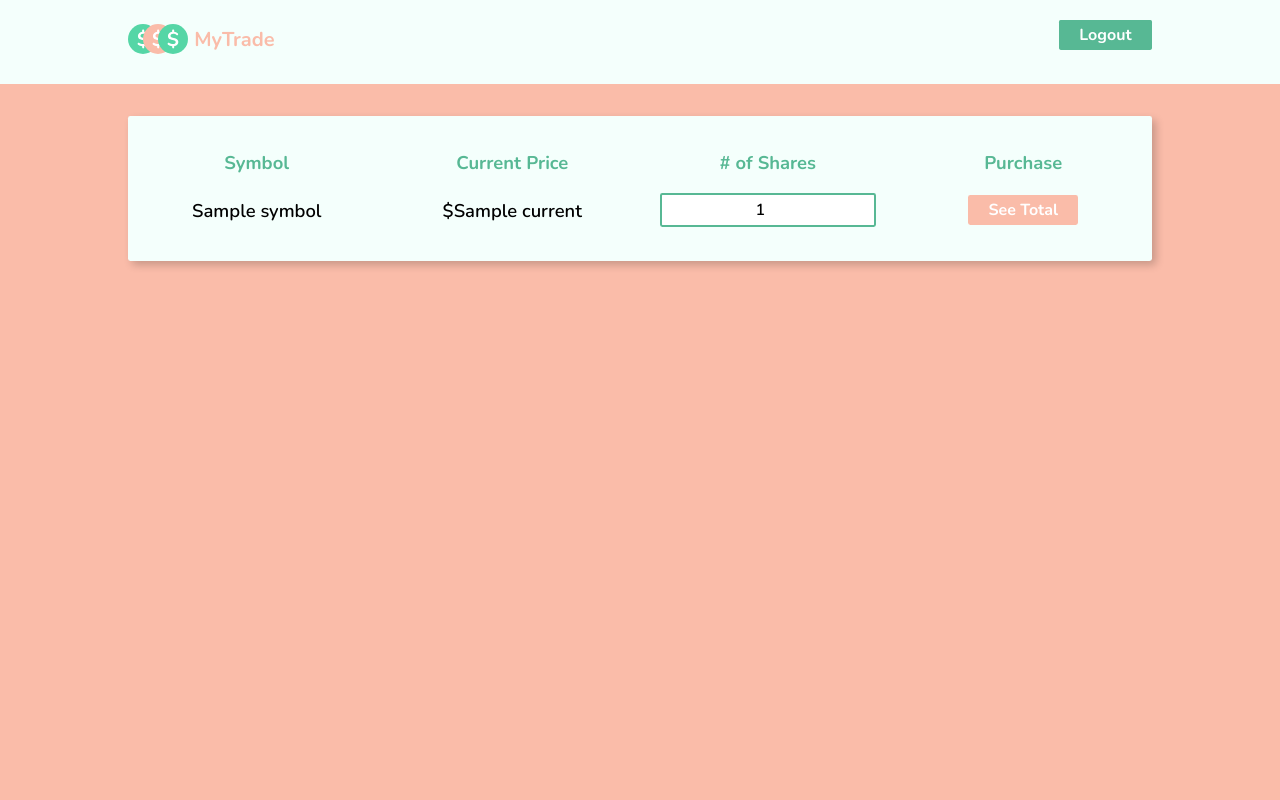
After one commit to connorskorburg/My-Trade, a Django app: template app/templates/search.html in a window 1280 px wide. The commit adds this page. Run offline with Django 3.2, Linux system fonts and the light colour scheme; the template is opened without the code that fills it: most values are stand-ins (such as "Sample title", 1, 10 or a date in 2020).

Commit message:
set up search page

```diff
--- a/app/static/css/style.css
+++ b/app/static/css/style.css
@@ -549,6 +549,39 @@ html, body{
     margin-left: 2.5%;
   }
 
+/* search results */
+#search-results {
+  width: 100%;
+  padding: 116px 5%;
+}
+  #search-table {
+    width: 100%;
+    background-color: var(--bgColor);
+    padding: 2rem 0;
+    border-radius: 0.15rem;
+    box-shadow: 4px 4px 8px rgba(0, 0, 0, 0.2);
+  }
+  #search-table th {
+    color: var(--primary);
+  }
+  #search-table td, #search-table th {
+    width: 25%;
+    font-size: 1.15rem;
+    text-align: center;
+  }
+  #search-table td {
+    padding-top: 1rem;
+  }
+    #search-table input {
+      padding: 0.25rem;
+      text-align: center;
+      border-radius: 0.15rem;
+      border: none;
+      font-size: 1rem;
+      outline: none;
+      border: 2px solid var(--primary);
+    }
+
 
 @media screen and (min-width:450px){
   .login-form, .register-form {
@@ -713,7 +746,7 @@ html, body{
   #home {
     padding: 0 10%;
   }
-  #dashboard {
+  #dashboard, #search-results {
     padding: 116px 10%;
   }
   .top-nav {
@@ -818,7 +851,7 @@ html, body{
   #home{
     padding: 0 15%;
   }
-  #dashboard {
+  #dashboard, #search-results {
     padding: 116px 15%;
   }
   .top-nav {
--- /dev/null
+++ b/app/templates/search.html
@@ -0,0 +1,59 @@
+<!DOCTYPE html>
+<html lang="en">
+<head>
+  <meta charset="UTF-8">
+  <meta name="viewport" content="width=device-width, initial-scale=1.0">
+  <title>MyTrade</title>
+  {% load static %}
+  <link href="https://fonts.googleapis.com/css2?family=Nunito:wght@600;700&display=swap" rel="stylesheet">
+  <link rel="stylesheet" href="{% static 'css/style.css' %}">
+</head>
+<body class="bg-secondary">
+  <input type="hidden" value="{{ results }}" id="results">
+  <!-- nav and hero content container -->
+  <!-- top navigation -->
+  <nav class="top-nav">
+    <!-- nav logo -->
+    <nav class="nav-left">
+
+      <img src="../static/images/logo.svg" alt="Logo">
+      <h1>MyTrade</h1>
+
+    </nav>
+
+    <!-- navigation links -->
+    <nav class="nav-right-dash">
+
+      <a class="btn btn-primary" href="#">Logout</a>
+
+    </nav>
+
+  </nav>
+
+
+  <main id="search-results">
+
+    <table id="search-table">
+      <thead>
+        <th>Symbol</th>
+        <th>Current Price</th>
+        <th># of Shares</th>
+        <th>Purchase</th>
+      </thead>
+      <tbody>
+        <td>{{ symbol }}</td>
+        <td>${{ current }}</td>
+        <td>
+          <input type="number" value="1">
+        </td>
+        <td>
+          <button class="btn btn-secondary">See Total</button>
+        </td>
+      </tbody>
+    </table>
+
+  </main>
+
+
+</body>
+</html>
--- a/app/urls.py
+++ b/app/urls.py
@@ -4,4 +4,5 @@ from . import views
 urlpatterns = [
     path('', views.index),
     path('dashboard', views.dashboard),
+    path('search', views.search),
 ]
```
Also changed, not shown: app/views.py (+12 -0 lines).
